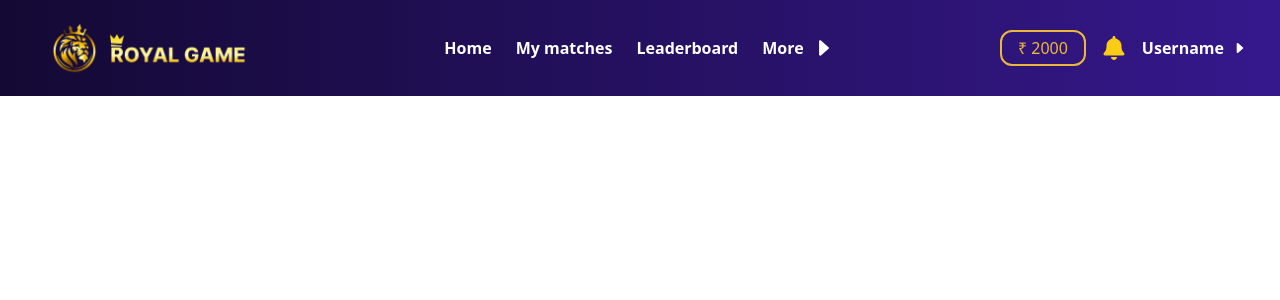
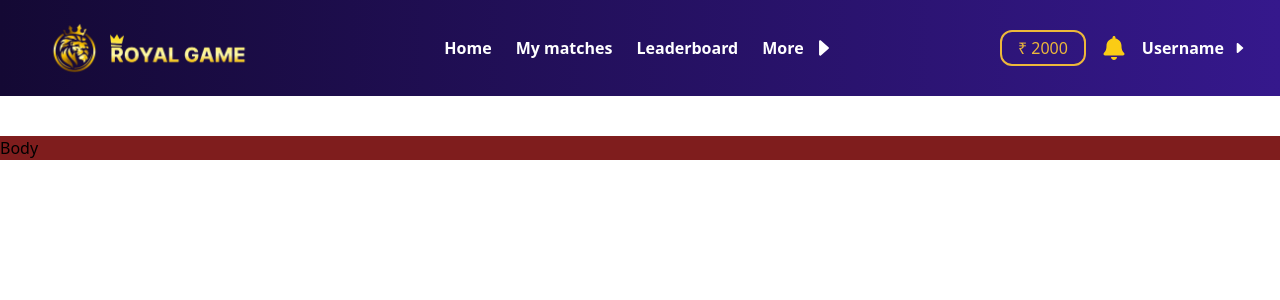
Before and after one commit to shivamjain1411/project, a React (Create React App) app: page / in a window 1280 px wide. Shown: the top 300 px of the page. Built offline with nearby package versions, Linux system fonts and the light colour scheme.

Commit message:
add outllet for naviagtion

```diff
--- a/src/App.js
+++ b/src/App.js
@@ -1,18 +1,45 @@
 import logo from "./logo.svg";
 import "./App.css";
 import Home from "./pages/Home";
-import { Route, Routes } from "react-router-dom";
+import {
+  Route,
+  Routes,
+  createBrowserRouter,
+  RouterProvider,
+  Outlet,
+} from "react-router-dom";
 import LoginPage from "./pages/LoginPage";
+import Header from "./components/Header";
+import Body from "./components/Body";
+
+const AppLayout = () => {
+  return (
+    <div className="app">
+      <Header />
+      <Outlet />
+    </div>
+  );
+};
+
+export const appRouter = createBrowserRouter([
+  {
+    path: "/",
+    element: <AppLayout />,
+    children: [
+      {
+        path: "/",
+        element: <Body />,
+      },
+    ],
+  },
+  {
+    path: "/login",
+    element: <LoginPage />,
+  },
+]);
 
 function App() {
-  return (
-    <div className="App">
-      <Routes>
-        <Route path="/" element={<Home />} />
-        <Route path="/login" element={<LoginPage />} />
-      </Routes>
-    </div>
-  );
+  return <div className="App">{appRouter}</div>;
 }
 
 export default App;
--- /dev/null
+++ b/src/components/Body.js
@@ -0,0 +1,8 @@
+import React from "react";
+
+function Body() {
+  console.log("body");
+  return <div className="mt-10 bg-red-900">Body</div>;
+}
+
+export default Body;
--- a/src/index.js
+++ b/src/index.js
@@ -1,18 +1,13 @@
 import React from "react";
 import ReactDOM from "react-dom/client";
 import "./index.css";
-import App from "./App";
+import App, { appRouter } from "./App";
 import reportWebVitals from "./reportWebVitals";
-import { BrowserRouter } from "react-router-dom";
+import { BrowserRouter, RouterProvider } from "react-router-dom";
 
 const root = ReactDOM.createRoot(document.getElementById("root"));
-root.render(
-  <React.StrictMode>
-    <BrowserRouter>
-      <App />
-    </BrowserRouter>
-  </React.StrictMode>
-);
+
+root.render(<RouterProvider router={appRouter} />);
 
 // If you want to start measuring performance in your app, pass a function
 // to log results (for example: reportWebVitals(console.log))
```
